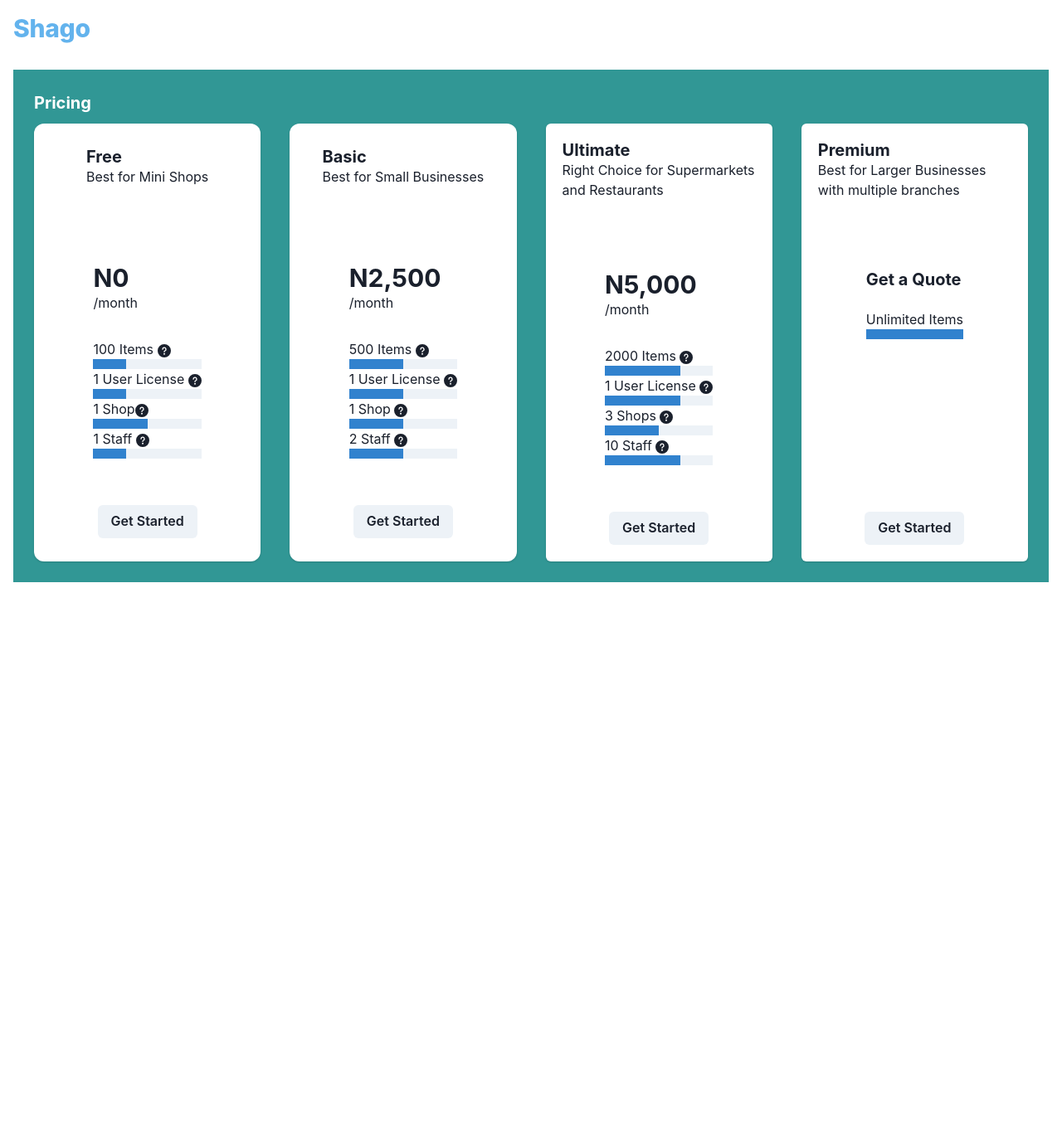
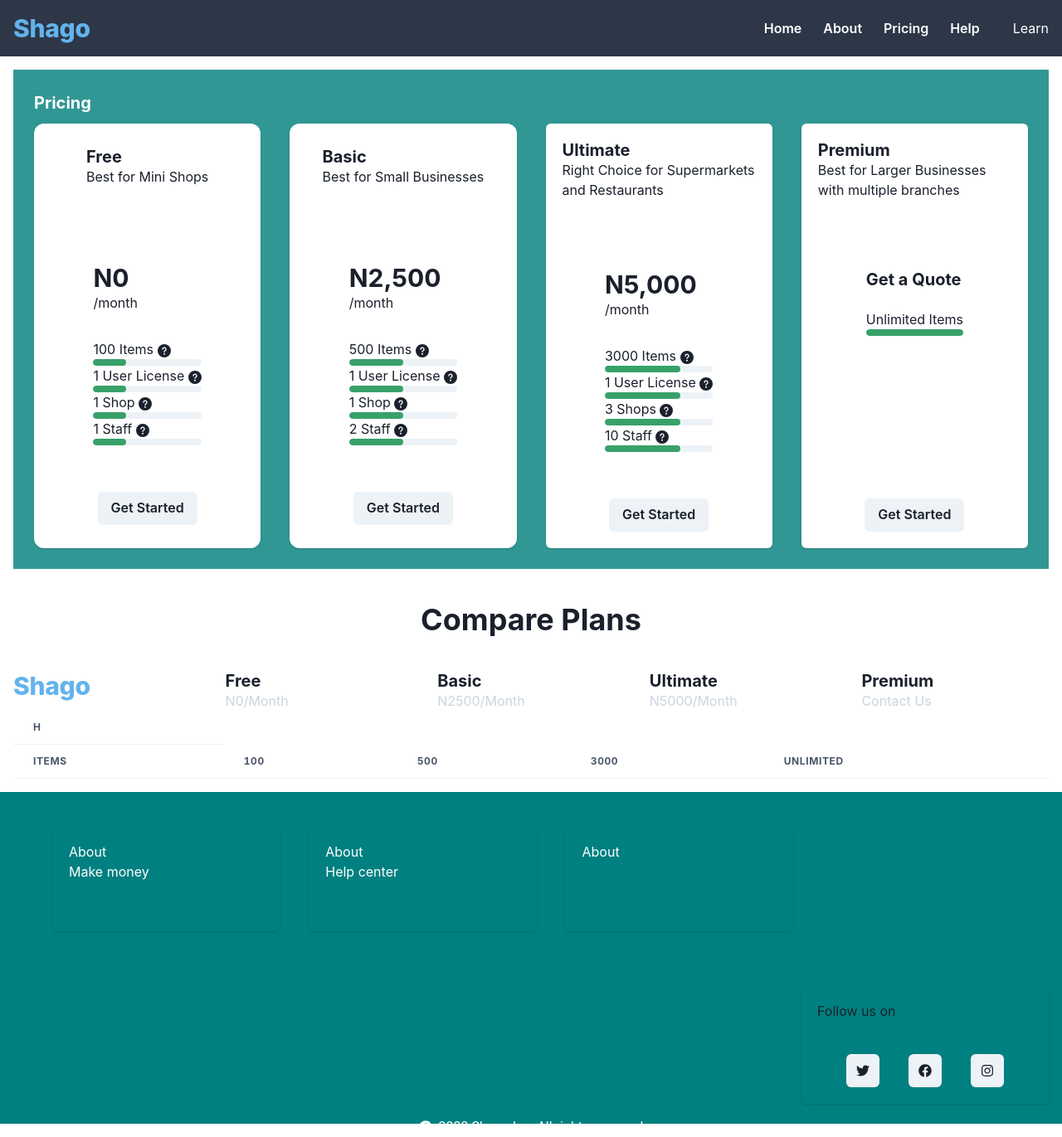
Before and after one commit to abdulquadirL/shago, a Next.js app: page /pricing in a window 1280 px wide. Shown: the whole page at 83% size. Before the commit the page ends 800 px from the top, so only its background shows below. Built offline with nearby package versions, Linux system fonts and the light colour scheme.

Commit message:
Help, Pricing, and Affiliate pages

```diff
--- a/components/Footer.js
+++ b/components/Footer.js
@@ -1,7 +1,8 @@
 import React from 'react'
-import { Box, Flex, Spacer, HStack, VStack, Text, Container, Grid, SimpleGrid, Card, CardHeader, CardBody } from '@chakra-ui/react'
+import { Box, Flex, Spacer, HStack, Link, Text, Container, Center, SimpleGrid, Card, CardHeader, CardBody, CardFooter, Stack } from '@chakra-ui/react'
 import { IconButton } from "@chakra-ui/react";
-//import {FaTwitter, FaFacebook, FaInstagram} from "react-icons/fa"
+import {FaTwitter, FaFacebook, FaInstagram} from "react-icons/fa"
+import { FaCopyright } from 'react-icons/fa';
 
 export const Footer = () => {
   return (
@@ -11,10 +12,20 @@
      pt="40px"
      bg="teal"
      color="white">
-    <SimpleGrid  spacing="35px" templateColumns='repeat(auto-fill, minmax(250px, 1fr))'>
+    <SimpleGrid pl="3rem"  spacing="35px" templateColumns='repeat(auto-fill, minmax(250px, 1fr))'>
       <Card direction={{base: "column", sm: "row" }} color="white" bg="teal">
          <CardHeader>
             <Text>About</Text>
+            <Link color="white"   href="/earn">Make money</Link >
+         </CardHeader>
+         <CardBody>
+            <Text></Text>
+         </CardBody>
+      </Card>
+      <Card bg="teal" color="white">
+         <CardHeader>
+            <Text>About</Text>
+            <Link color="white"   href="/help">Help center</Link >
          </CardHeader>
          <CardBody>
             <Text></Text>
@@ -28,15 +39,15 @@
             <Text></Text>
          </CardBody>
       </Card>
-      <Card bg="teal" color="white">
-         <CardHeader>
-            <Text>About</Text>
-         </CardHeader>
+
+    </SimpleGrid>
+    <Box pl="3rem" align="right">
+    <Card width="300px" mt="4rem" mb="1rem" bg="transparent">
          <CardBody>
-            <Text></Text>
+            <Text textAlign="left">Follow us on</Text>
          </CardBody>
-      </Card>
-      {/* <IconButton
+         <CardFooter justifyContent="space-evenly">
+         <IconButton
         as="a"
         href="https://twitter.com/yourtwitter"
         icon={<FaTwitter />}
@@ -53,9 +64,16 @@
         href="https://instagram.com/yourinstagram"
         icon={<FaInstagram />}
         aria-label="Instagram"
-      /> */}
-    </SimpleGrid>
-
+      />
+         </CardFooter>
+      </Card>
+    </Box>
+    <Center>
+    <HStack>
+      <FaCopyright/>
+      <Text fontFamily="roboto"> 2023 Shago Inc. All rights reserved</Text>
+    </HStack>
+    </Center>
     </Box>
   )
 }
--- a/components/Navbar.js
+++ b/components/Navbar.js
@@ -1,4 +1,4 @@
-import { Box, Flex, Spacer, Heading, useColorMode, Link, Button } from "@chakra-ui/react";
+import { Box, Flex, Spacer, Heading, useColorMode, Link, Button, Center } from "@chakra-ui/react";
 import { HamburgerIcon, CloseIcon } from "@chakra-ui/icons";
 import React from 'react'
 import { useEffect, useState } from "react";
@@ -41,11 +41,10 @@
       py={4}
       px={8}
       zIndex={10}
-      justify='space-between'
       wrap='wrap'
       padding='1rem'
-      bg={isScrolled ? "teal" : "transparent"}
-      onClickl={toggleColorMode}
+      bg={isScrolled ? "teal" : "gray.700"}
+      onClick={toggleColorMode}
       color={colorMode === "light" ? "Dark" : "teal"}
 
 
@@ -55,39 +54,32 @@
       <Heading as="h1" size="lg" fontFamily="inter" fontWeight="extrabold" letterSpacing={"-0.3px"} color="blue.300">
           Shago
       </Heading>
-      </Flex>
+    </Flex>
+    <Spacer />
       <Box  display={{ base: "block", md: "none" }} onClick={handleToggle}>
         {show ? <CloseIcon />  : <HamburgerIcon />}
       </Box>
-
       <Box
+        maxW="300px"
+        pr={10}
+        textAlign="right"
         display={{ sm: show ? "block" : "none", md: "flex" }}
         width={{ sm: "full", md: "auto" }}
-        alignItems="center"
         flexGrow={1}
-        fontFamily="inter" fontWeight="semibold"
+        fontFamily="inter"
+        fontWeight="semibold"
+        justifyContent="space-between"
+      >
+        <Link color="white"   href="/">  Home </Link>
+        <Link color="white"   href="/about">About</Link >
+        <Link color="white"   href='/pricing'>Pricing</Link>
+        <Link color="white"   href='/help'>Help</Link>
+      </Box>
 
-      >
-        <Link color="white" variant="ghost" mr={2} href="/">
-            Home
-        </Link>
-        <Link color="white" variant="ghost" mr={2} href="/about">
-           About
-        </Link >
-        <Link color="white" variant="ghost" mr={2}>
-          Contact
-        </Link>
-        <Link color="white" variant="ghost" mr={2} href='/pricing'>
-          Pricing
-        </Link>
-
-      </Box>
-      <Spacer />
       <Box textAlign="right">
         <Link color="white" as={NextLink} target="_blank" href='https://satisfying-drifter-fa6.notion.site/Shago-User-s-guide-4442ba7c507c4b99a0fb44f224604a8e?pvs=4'>
           Learn
         </Link>
-
       </Box>
     </Flex>
 
--- a/components/Plans.js
+++ b/components/Plans.js
@@ -31,13 +31,13 @@
           <CardBody >
             <Heading size="lg">N0</Heading><Text pb={8}>/month</Text>
             <Text>100 Items <QuestionIcon/></Text>
-            <Progress value={30}/>
+            <Progress borderRadius={10} colorScheme='green' size='sm' value={30}/>
             <Text>1 User License <QuestionIcon/></Text>
-            <Progress value={30}/>
-            <Text>1 Shop<QuestionIcon/></Text>
-            <Progress value={50}/>
+            <Progress borderRadius={10} colorScheme='green' size='sm' value={30}/>
+            <Text>1 Shop <QuestionIcon/></Text>
+            <Progress borderRadius={10} colorScheme='green' size='sm' value={30}/>
             <Text>1 Staff <QuestionIcon/></Text>
-            <Progress value={30}/>
+            <Progress borderRadius={10} colorScheme='green' size='sm' value={30}/>
           </CardBody>
           <CardFooter>
             <Button><Link href="https://play.google.com/store/apps/details?id=ng.pencode.ims">Get Started</Link></Button>
@@ -51,13 +51,13 @@
           <CardBody>
             <Heading size="lg">N2,500</Heading><Text pb={8}>/month</Text>
             <Text>500 Items <QuestionIcon/></Text>
-            <Progress value={50}/>
+            <Progress borderRadius={10} colorScheme='green' size='sm' value={50}/>
             <Text>1 User License <QuestionIcon/></Text>
-            <Progress value={50}/>
+            <Progress borderRadius={10} colorScheme='green' size='sm' value={50}/>
             <Text>1 Shop <QuestionIcon/></Text>
-            <Progress value={50}/>
+            <Progress borderRadius={10} colorScheme='green' size='sm' value={50}/>
             <Text>2 Staff <QuestionIcon/></Text>
-            <Progress value={50}/>
+            <Progress borderRadius={10} colorScheme='green' size='sm' value={50}/>
           </CardBody>
           <CardFooter>
             <Button><Link href="https://play.google.com/store/apps/details?id=ng.pencode.ims">Get Started</Link></Button>
@@ -70,14 +70,14 @@
           </CardHeader>
           <CardBody>
             <Heading size="lg">N5,000</Heading><Text pb={8}>/month</Text>
-            <Text>2000 Items <QuestionIcon/></Text>
-            <Progress value={70}/>
+            <Text>3000 Items <QuestionIcon/></Text>
+            <Progress borderRadius={10} colorScheme='green' size='sm' value={70}/>
             <Text>1 User License <QuestionIcon/></Text>
-            <Progress value={70}/>
+            <Progress borderRadius={10} colorScheme='green' size='sm' value={70}/>
             <Text>3 Shops <QuestionIcon/></Text>
-            <Progress value={50}/>
+            <Progress borderRadius={10} colorScheme='green' size='sm' value={70}/>
             <Text>10 Staff <QuestionIcon/></Text>
-            <Progress value={70}/>
+            <Progress borderRadius={10} colorScheme='green' size='sm' value={70}/>
           </CardBody>
           <CardFooter>
             <Button><Link href="https://play.google.com/store/apps/details?id=ng.pencode.ims">Get Started</Link></Button>
@@ -91,7 +91,7 @@
           <CardBody>
             <Heading size="md" pb={6}>Get a Quote</Heading>
             <Text>Unlimited Items</Text>
-            <Progress value={100}/>
+            <Progress borderRadius={10} colorScheme='green' size='sm' value={100}/>
           </CardBody>
           <CardFooter>
             <Button><Link href="https://play.google.com/store/apps/details?id=ng.pencode.ims">Get Started</Link></Button>
--- a/components/PricingPage.js
+++ b/components/PricingPage.js
@@ -1,14 +1,67 @@
 //import Plans from './Plans';
 import Layout from './Layout';
-import { Box, Heading } from "@chakra-ui/react";
+import { Box, Heading, Text, SimpleGrid, Center, Spacer, Table, Tbody, Thead, Tr, Th, Td } from "@chakra-ui/react";
 import { Plans } from './Plans';
 
+const PricingPage = () => {
 
-const PricingPage = () => {
+
   return (
     <Layout>
       <Box p={4}>
        <Plans/>
+       <Box>
+         <Center >
+           <Heading size="xl" py={10}>Compare Plans</Heading>
+          </Center>
+
+             <SimpleGrid
+                minChildWidth='200px'
+                spacing="30px"
+                templateColumns='repeat(auto-fill, minmax(200px, 1fr))'
+
+              >
+                <Box pr="3rem">
+                  <Heading   size="lg" fontFamily="inter" fontWeight="extrabold" letterSpacing={"-0.3px"} color="blue.300">
+                    Shago
+                  </Heading>
+                </Box>
+
+                <Box>
+                  <Heading size="md">Free</Heading>
+                  <Text color="gray.300">N0/Month</Text>
+                </Box>
+                <Box>
+                  <Heading size="md">Basic</Heading>
+                  <Text color="gray.300">N2500/Month</Text>
+                </Box>
+                <Box>
+                  <Heading size="md">Ultimate</Heading>
+                  <Text color="gray.300">N5000/Month</Text>
+                </Box>
+                <Box>
+                  <Heading size="md">Premium</Heading>
+                  <Text color="gray.300">Contact Us</Text>
+                </Box>
+              </SimpleGrid>
+       </Box>
+       <Table>
+        <Thead>
+          <Tr>
+            <Th>H</Th>
+          </Tr>
+        </Thead>
+
+        <Tbody>
+        <Tr>
+            <Th>Items</Th>
+            <Th>100</Th>
+            <Th>500</Th>
+            <Th>3000</Th>
+            <Th>Unlimited</Th>
+         </Tr>
+        </Tbody>
+       </Table>
       </Box>
     </Layout>
 
--- a/pages/pricing.js
+++ b/pages/pricing.js
@@ -1,13 +1,14 @@
 
 //import { Plans } from "@/components/Plans";
+import { Footer } from "@/components/Footer";
 import PricingPage from "../components/PricingPage";
 import { Box } from "@chakra-ui/react";
 
 function Pricing() {
   return (
     <Box>
-
       <PricingPage/>
+      <Footer/>
     </Box>
 
   )
```
Also changed, not shown: components/AffiliatePage.js (added, +13 -0 lines), components/HelpPage.js (added, +18 -0 lines), pages/earn.js (added, +12 -0 lines), pages/help.js (added, +12 -0 lines).
